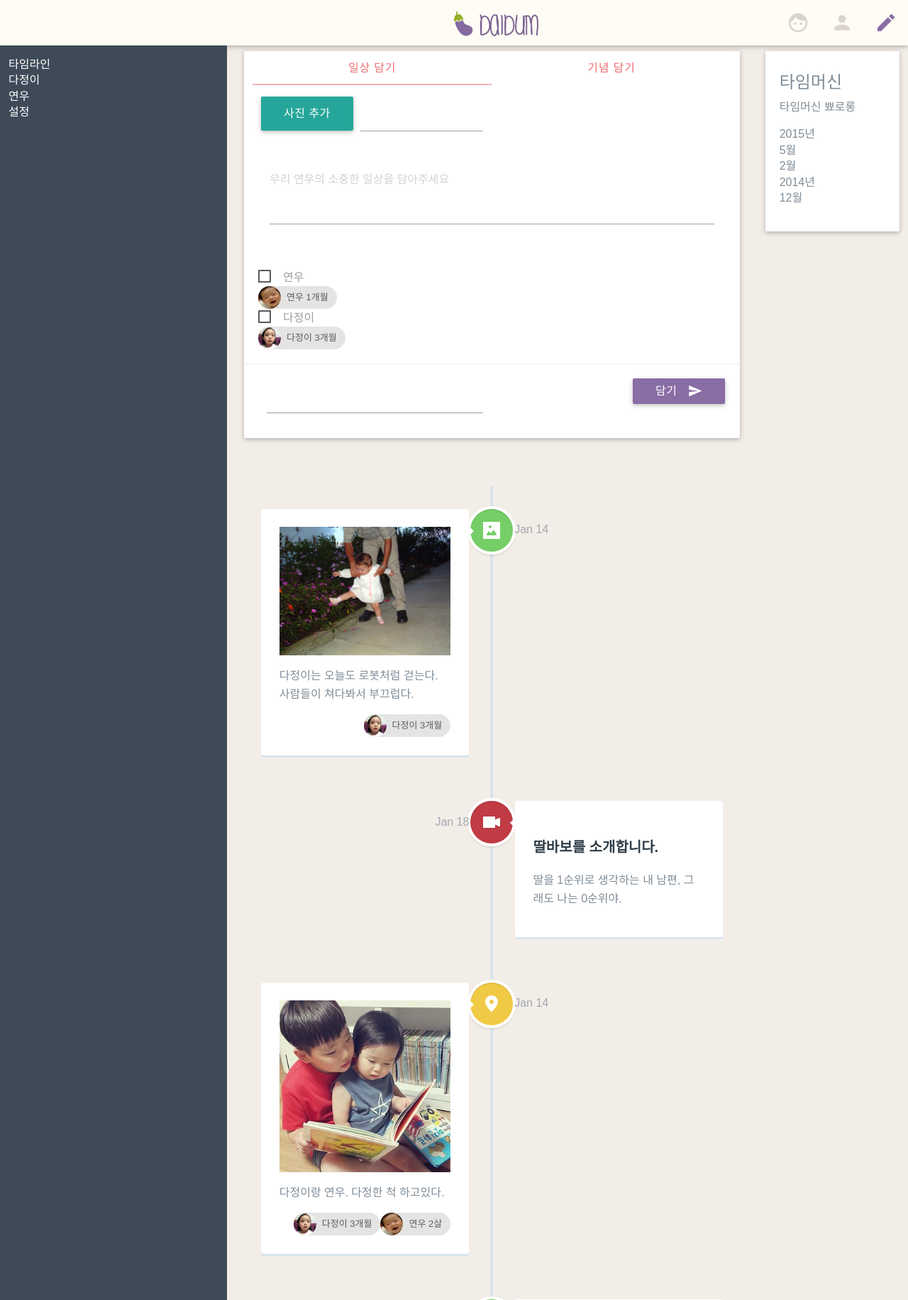
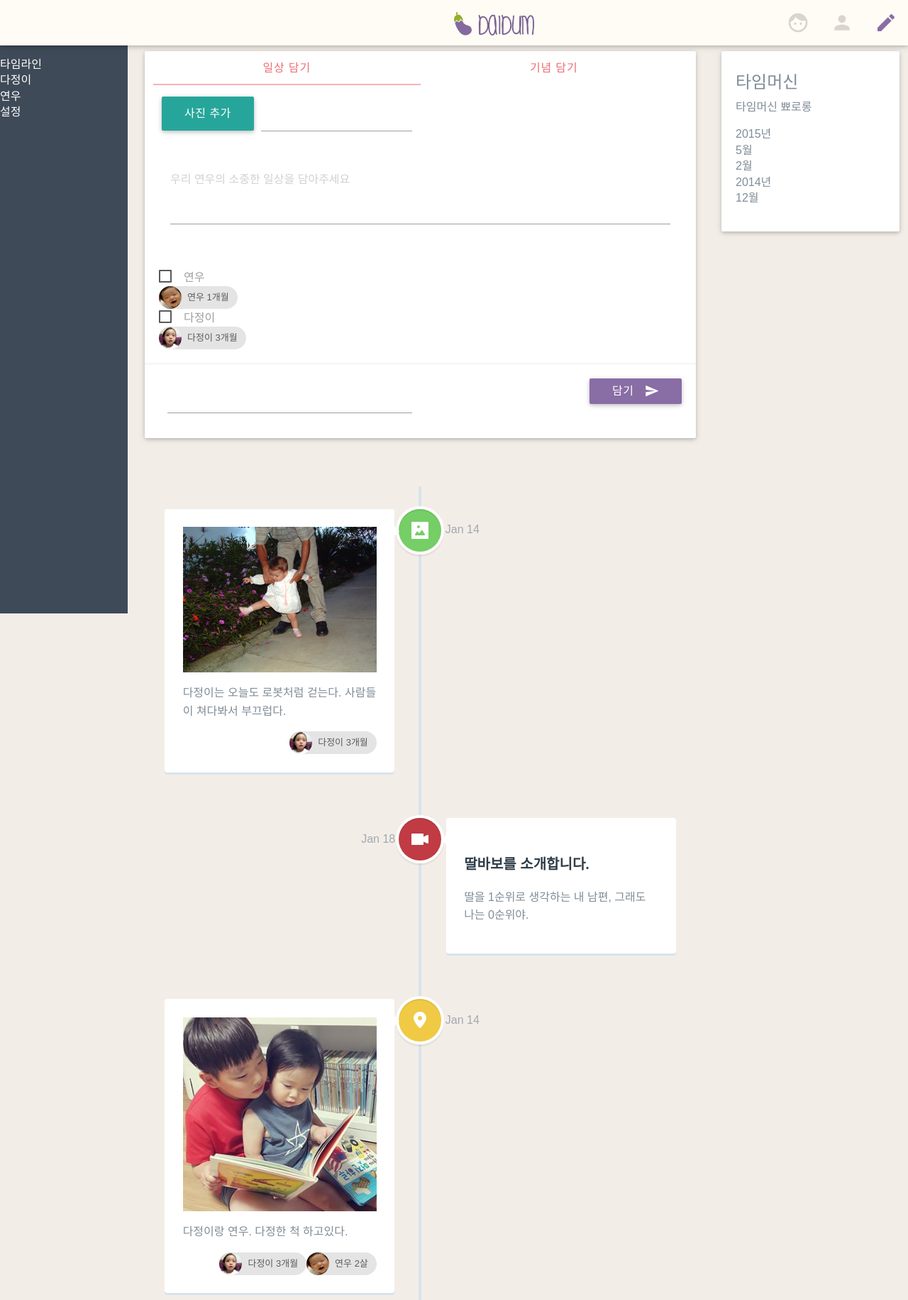
Before and after one commit to NHNNEXT/2015-03-REAL-BNB, a web app: page /ready/index.html in a window 1280 px wide. Shown: the top 1831 px of the page at 71% size. Run offline with its HTML, style and script files only (its server is not run), Linux system fonts and the light colour scheme; data that the repository does not hold is empty; some libraries are stand-ins or nearby versions.

Commit message:
[main] left-col fixed 100%height sidebar 제작

```diff
--- a/web/ready/css/index.css
+++ b/web/ready/css/index.css
@@ -20,7 +20,7 @@ button {
   left: 50% !important;
 }
 .nav-top .brand-logo img {
-  height: 37px;
+  height: 35px;
 }
 .nav-top a {
   color: #DAD3CE;
@@ -38,16 +38,24 @@ button {
 }
 .left-col {
   background: #3F4A58;
-  height: 2500px;
   color: white;
+  position: fixed;
+  left: 0;
+  width: 180px;
+  height: 100%;
+  z-index: -10;
 }
-.left-col .side-nav.fixed {
-  top: initial !important;
-  left: 0 !important;
+.main-container {
+  padding-left: 180px;
 }
-.main-col {
+@media (max-width: 599px) {
+  .main-container {
+    padding-left: 0;
+  }
+}
+.main-container .main-col {
   height: 600px;
 }
-.right-col {
+.main-container .right-col {
   height: 600px;
 }
--- a/web/ready/index.html
+++ b/web/ready/index.html
@@ -24,6 +24,7 @@
 
     </head>
     <body>
+        <div class="navbar-fixed">
             <nav class="nav-top" role="navigation">
                 <div class="nav-wrapper"><a id="logo-container" href="#" class="brand-logo"><img src="img/balbum-logo.png" alt="logo"></a>
                     <ul class="right hide-on-small-only"> <!-- pc화면에서만 보이는 상단메뉴 -->
@@ -39,6 +40,7 @@
                     <a href="#" data-activates="nav-mobile" class="button-collapse"><i class="material-icons">menu</i></a>
                 </div>
             </nav>
+        </div>
         <ul id="dropdown1" class="dropdown-content">
             <li><a href="#!">one</a></li>
             <li><a href="#!">two</a></li>
@@ -46,37 +48,17 @@
             <li><a href="#!">three</a></li>
         </ul>
 
-        <div class="main-container row">
-
-            <div class="left-col col m4 l3 hide-on-small-only">
+        <div class="left-col hide-on-small-only">
             <ul>
                 <li>타임라인</li>
                 <li>다정이</li>
                 <li>연우</li>
                 <li>설정</li>
             </ul>
-                <!-- <ul id="slide-out" class="side-nav fixed left-col col m4 l2 hide-on-small-only">
-                <li><a href="#!">가나다</a></li>
-                <li><a href="#!">라마바</a></li>
-                <li class="no-padding">
-                    <ul class="collapsible collapsible-accordion">
-                        <li>
-                        <a class="collapsible-header">펼쳐져라</a>
-                            <div class="collapsible-body">
-                                <ul>
-                                    <li><a href="#!">First</a></li>
-                                    <li><a href="#!">Second</a></li>
-                                    <li><a href="#!">Third</a></li>
-                                    <li><a href="#!">Fourth</a></li>
-                                </ul>
         </div>
-                        </li>
-                    </ul>
-                </li>
-                </ul> -->
+        <div class="main-container row">
 
-            </div>
-            <div class="main-col col s12 m8 l7">
+            <div class="main-col col s12 m12 l9">
                 <div class="postcard-container row">
                     <div class="col s12">
                         <div class="card">
@@ -223,7 +205,7 @@
                         </div> <!-- cd-timeline-content -->
                     </div> <!-- cd-timeline-block -->
             </div>
-            <div class="right-col col l2 hide-on-med-and-down">
+            <div class="right-col col l3 hide-on-med-and-down">
                 <div class="card ">
                             <div class="card-content">
                               <span class="card-title">타임머신</span>
@@ -245,7 +227,7 @@
         <script>window.jQuery || document.write('<script src="js/vendor/jquery-1.11.3.min.js"><\/script>')</script>
         <script type="text/javascript" src="js/vendor/materialize.js"></script>
         <script src="js/plugins.js"></script>
-        <script src="js/timeline.js"></script>
+        <script src="js/vendor/timeline.js"></script>
         <script src="js/index.js"></script>
 
         <!-- Google Analytics: change UA-XXXXX-X to be your site's ID. -->
--- a/web/ready/less/index.less
+++ b/web/ready/less/index.less
@@ -1,4 +1,6 @@
 @import (once) "var";
+
+@left-col-width: 180px;
 
 //*-- common --*//
 .icon-block {
@@ -24,7 +26,7 @@ button {
         font-weight: 900;
         left: 50% !important;
         img {
-            height: 37px;
+            height: 35px;
         }
     }
     a {
@@ -49,23 +51,34 @@ button {
 //*-- left col --*//
 .left-col {
     background: #3F4A58;
-    height: 2500px;
     color: white;
+    position:fixed;
+    left:0;
+    width: @left-col-width;
+    height:100%;
+    z-index: -10;
+
     //material css 기본 side-nav 오버라이드
-    .side-nav.fixed {
-        top: initial !important;
-        left: 0 !important;
-    }
+    // .side-nav.fixed {
+    //     top: initial !important;
+    //     left: 0 !important;
+    // }
 }
 
-//*-- main col --*//
+//*-- Main Container --*//
+.main-container {
+    padding-left: @left-col-width;
+    @media @l-s {
+        padding-left: 0;
+    }
+
     .main-col {
         // background: #F3F5F6;
         height: 600px;
     }
 
-//*-- right col --*//
     .right-col {
         // background: green;
         height: 600px;
     }
+}
--- a/web/ready/less/var.less
+++ b/web/ready/less/var.less
@@ -1,6 +1,10 @@
 @primary: #896DA5;
 
 @font-primary: #6f6c66;
+
+@l-l: ~"(min-width: 992px)";
+@l-m: ~"(min-width: 600px) and (max-width: 991px)";
+@l-s: ~"(max-width: 599px)";
 
 
 
@@ -51,9 +55,7 @@
 @ms-l: ~"only screen and (min-width: 993px)";
 @ms-m: ~" only screen and (min-width: 601px)";
 
-@l-l: ~"(min-width: 992px)";
-@l-m: ~"(min-width: 600px) and (max-width: 991px)";
-@l-s: ~"(max-width: 599px)";
+
 
 @screen-xl: ~"(min-width: 960px)";
 @screen-lg: ~"(min-width: 768px) and (max-width: 960px)";
```
Lines whose indentation alone changed are shown as unchanged.
